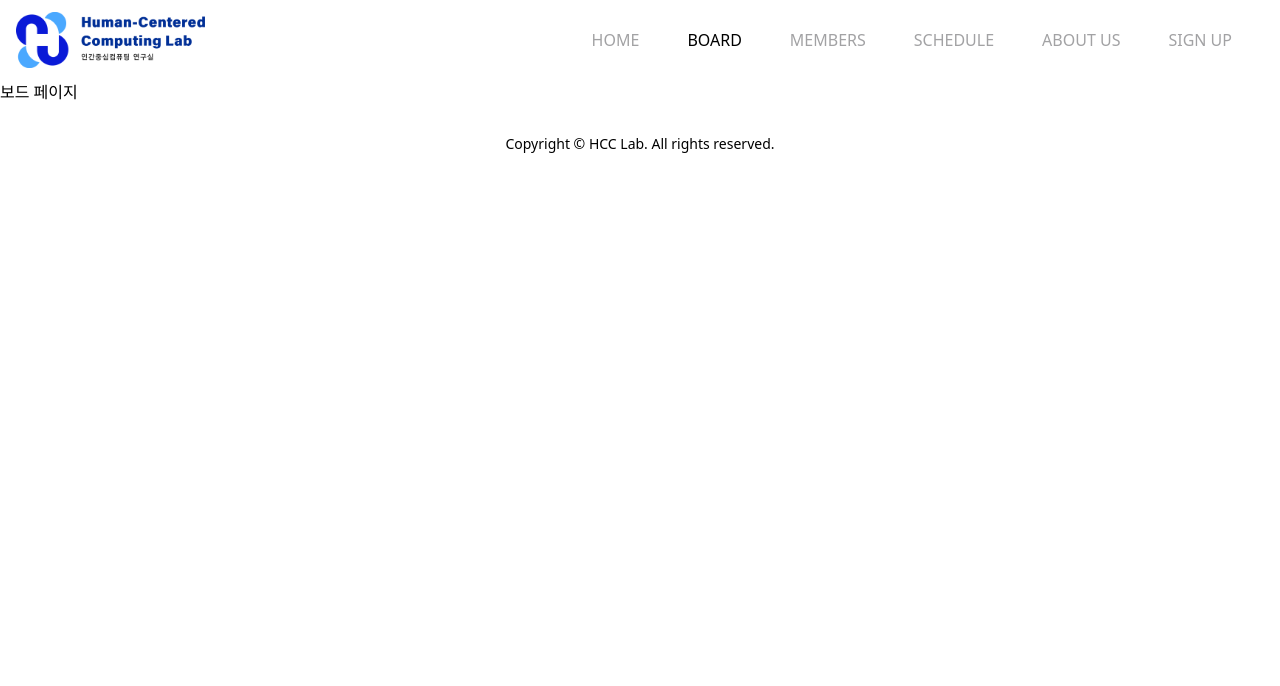
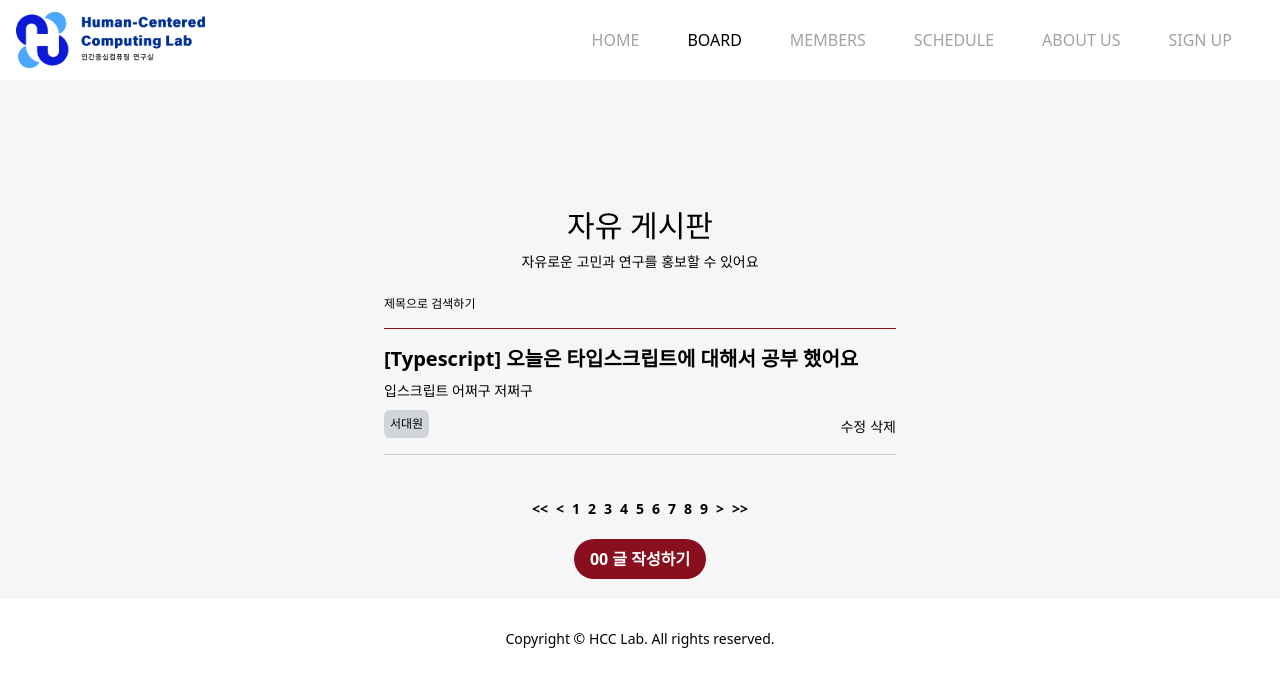
Before and after one commit to kosssshhhh/Team2, a React (Vite) app in the folder study-project/: page /board in a window 1280 px wide. Shown: the top 686 px of the page. Built offline with nearby package versions, Linux system fonts and the light colour scheme.

Commit message:
[ :sparkles: | HS2-16 | Feat ] 패이지, 모달 구현

```diff
--- a/study-project/src/pages/board/page.jsx
+++ b/study-project/src/pages/board/page.jsx
@@ -1,7 +1,103 @@
+import React, { useState } from 'react';
+
+const Modal = ({ show, onClose, title, content }) => {
+if (!show) return null;
+	return (
+		<div className="pt-20 fixed inset-0 bg-black bg-opacity-50 flex justify-center items-center">
+		<div className="bg-white w-1/2 h-4/5 p-4 relative flex flex-col">
+			<button onClick={onClose} className="absolute top-2 right-2 m-2 text-2xl">X</button>
+
+			<div className="flex-grow">
+			<h2 className="pl-2 pt-6 text-2xl font-semibold text-left">{title}</h2>
+			<div className="pt-2 py-2 text-left">
+				<span className="pl-2 bg-gray-200 text-xs font-light px-4 py-2 rounded-3xl">#해시태그1</span>
+			</div>
+			<p className="border-t border-gray-300 my-4 w-full "></p>
+			<p className="pl-2 pt-2 text-sm text-left font-light">{content}</p>
+			</div>
+
+			<div className="px-60">
+				<button className="px-2 py-3 bg-kwRed text-white font-bold focus:outline-none rounded-lg w-full">
+					글 수정하기
+				</button>
+        	</div>
+		</div>
+		</div>
+	);
+};
+
+
+const Post = ({ title, content, author, onPostClick }) => (
+	<div onClick={onPostClick}>
+		<p className="text-xl font-semibold text-left">{title}</p>
+		<p className="pt-2 text-sm text-left font-light">{content}</p>
+		<div className="pt-2 flex justify-between items-center">
+			<button className="bg-gray-300 text-black px-1.5 py-1.5 rounded-md text-xs">{author}</button>
+			<div>
+				<button className="pt-2 text-sm font-normal hover:underline pr-1">수정</button>
+				<button className="pt-2 text-sm font-normal hover:underline">삭제</button>
+			</div>
+		</div>
+		<p className="border-t border-gray-300 my-4 w-full pb-3"></p>
+		</div>
+);
+
 export default function BoardPage() {
+
+	const [modalShow, setModalShow] = useState(false);
+	const openModal = () => setModalShow(true);
+	const closeModal = () => setModalShow(false);
+
+
 	return (
-		<main>
-			<h3>보드 페이지</h3>
-		</main>
+
+		<div className="flex flex-col items-center justify-center ">
+			<div className="bg-backgroundGrey w-full">
+			<div className=" flex flex-col flex-grow mx-auto w-2/5">
+				<p className="pt-32 text-3xl font-medium text-center">자유 게시판</p>
+				<p className="pt-2 text-sm text-center  font-light">자유로운 고민과 연구를 홍보할 수 있어요</p>
+				<p className=" pt-6 text-xs font-light text-left">제목으로 검색하기</p>
+				<p className="border-t border-kwRed my-4 w-full"></p>
+
+
+				<div onClick={openModal}>
+					<Post
+					title={"[Typescript] 오늘은 타입스크립트에 대해서 공부 했어요"}
+					content={"입스크립트 어쩌구 저쩌구"}
+					author={"서대원"}
+					onPostClick={openModal}
+					/>
+				</div>
+
+				<Modal
+				show={modalShow}
+				onClose={closeModal}
+				title={"[Typescript] 오늘은 타입스크립트에 대해서 공부 했어요"}
+				content={"입스크립트 어쩌구 저쩌구"}>
+				</Modal>
+
+				<div className="pt-4 flex justify-center space-x-2">
+					<button className="font-semibold text-sm">&lt;&lt;</button>
+					<button className="font-semibold text-sm">&lt;</button>
+					<button className="font-semibold text-sm">1</button>
+					<button className="font-semibold text-sm">2</button>
+					<button className="font-semibold text-sm">3</button>
+					<button className="font-semibold text-sm">4</button>
+					<button className="font-semibold text-sm">5</button>
+					<button className="font-semibold text-sm">6</button>
+					<button className="font-semibold text-sm">7</button>
+					<button className="font-semibold text-sm">8</button>
+					<button className="font-semibold text-sm">9</button>
+					<button className="font-semibold text-sm">&gt;</button>
+					<button className="font-semibold text-sm">&gt;&gt;</button>
+				</div>
+				<div className="pt-5 pb-5 flex justify-center items-center">
+					<button className=" bg-kwRed text-white font-bold py-2 px-4 focus:outline-none rounded-3xl">
+						00 글 작성하기
+					</button>
+				</div>
+			</div>
+			</div>
+    	</div>
 	);
 }
```
